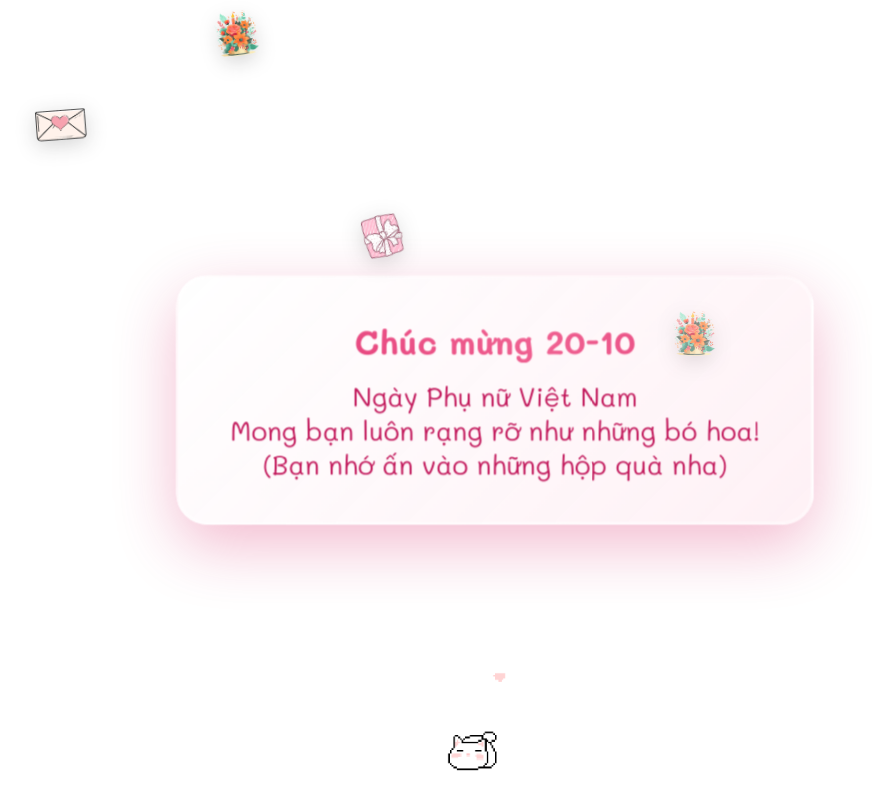
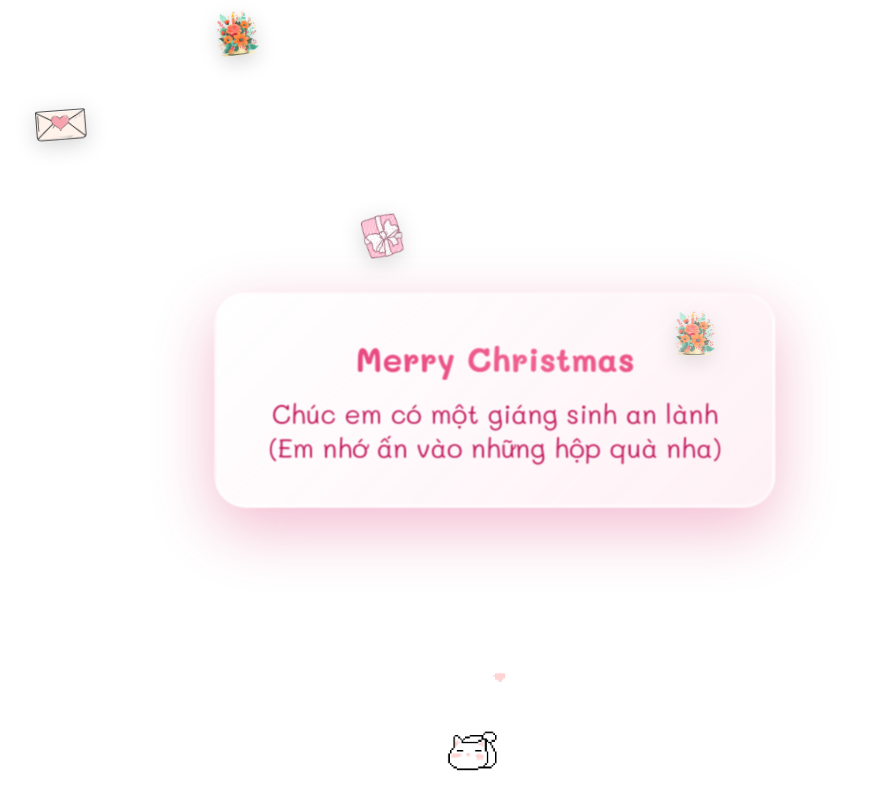
Before and after one commit to tuananhmc2005/Y-cua-Duc, a plain HTML site: page index.html in a window 1280 px wide. Shown: the whole page, without its empty margins (145-1017 px from the left). Drawn offline with Linux system fonts and the light colour scheme.

Commit message:
Update index.html

```diff
--- a/index.html
+++ b/index.html
@@ -4,7 +4,7 @@
 <head>
     <meta charset="UTF-8" />
     <meta name="viewport" content="width=device-width, initial-scale=1.0, maximum-scale=1.0, user-scalable=no" />
-    <title>Chúc mừng 20/10</title>
+    <title>Merry Christmas</title>
     <link
         href="https://fonts.googleapis.com/css2?family=Mali:ital,wght@0,200;0,300;0,400;0,500;0,600;0,700;1,200;1,300;1,400;1,500;1,600;1,700&display=swap"
         rel="stylesheet">
@@ -365,11 +365,10 @@
 <body>
     <!-- Thông điệp chúc mừng-->
     <div class="center-message">
-        <strong>Chúc mừng 20-10</strong> <!--Sửa tiêu đề chúc mừng ở đây-->
+        <strong>Merry Christmas</strong> <!--Sửa tiêu đề chúc mừng ở đây-->
         <span id="centerText">
-            Ngày Phụ nữ Việt Nam<br> <!-- Sử lời nhắn hiển thị đầu ở đây-->
-            Mong bạn luôn rạng rỡ như những bó hoa!<br>
-            (Bạn nhớ ấn vào những hộp quà nha)
+           Chúc em có một giáng sinh an lành<br> <!-- Sử lời nhắn hiển thị đầu ở đây-->
+            (Em nhớ ấn vào những hộp quà nha)
         </span>
     </div>
 
```
